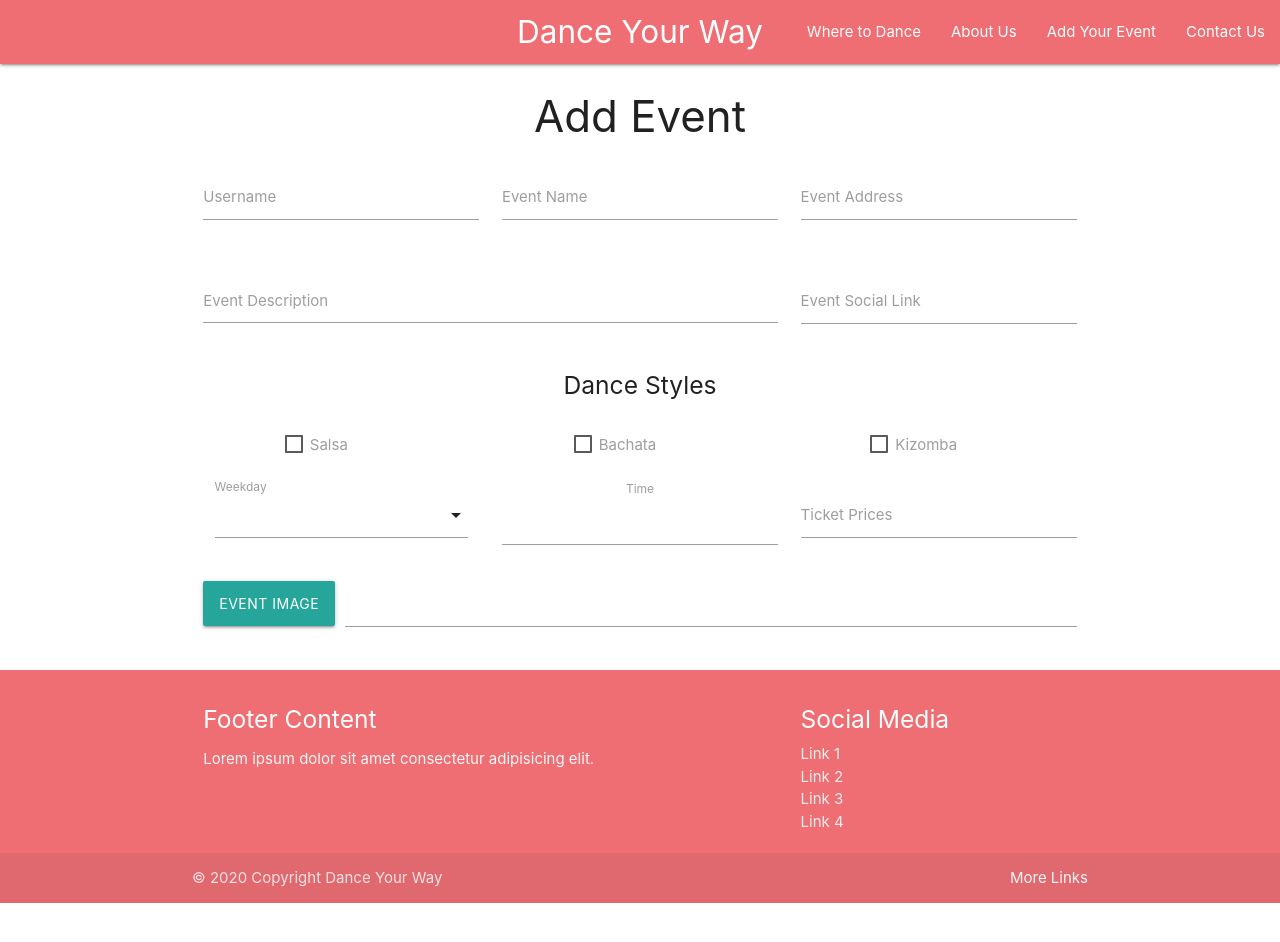
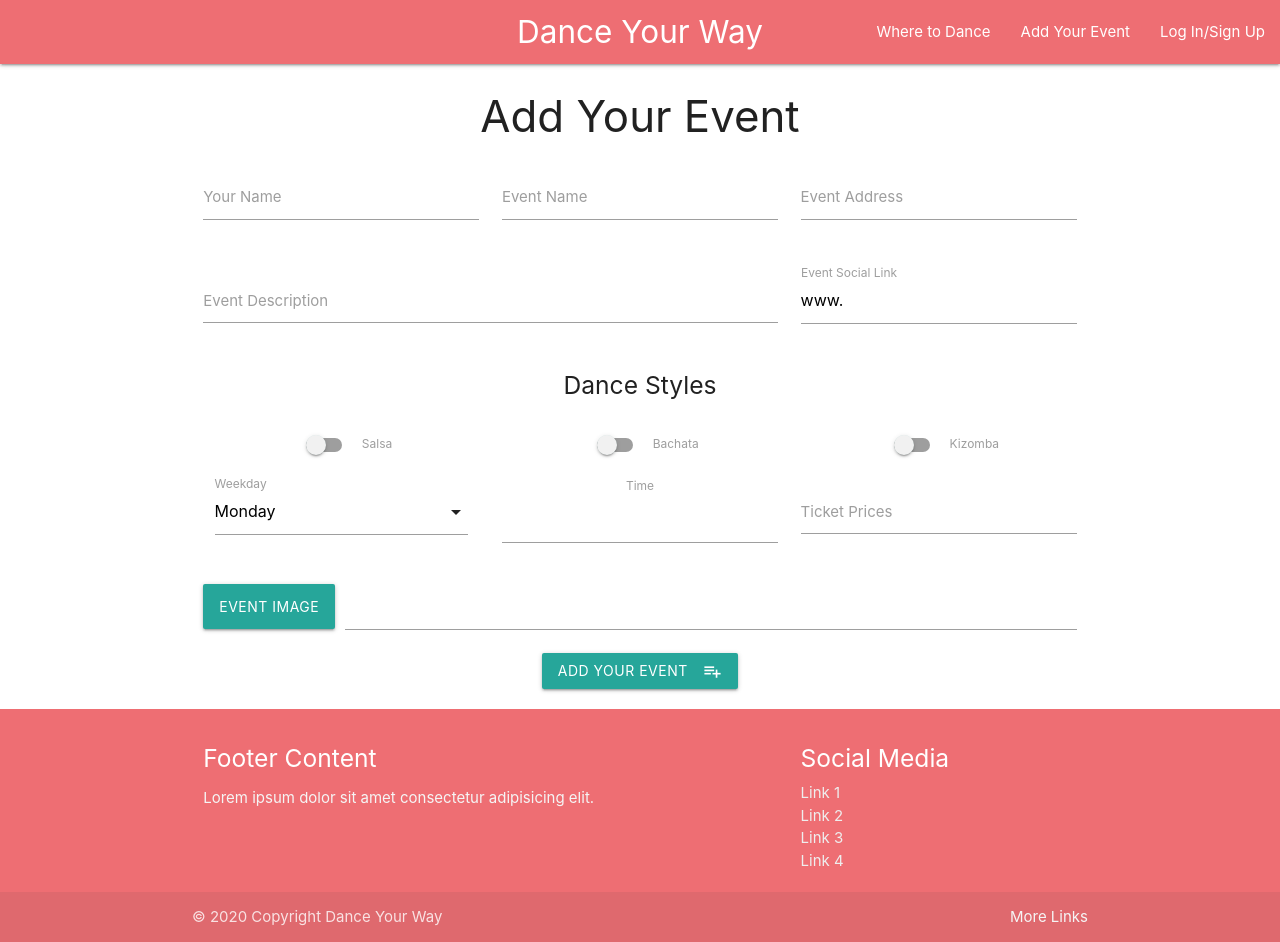
Before and after one commit to Magnusson95/Dance-Your-Way, a Flask app: page /add-event in a window 1280 px wide. Before the commit the page ends 903 px from the top, so only its background shows below. Run offline with Flask 2, Linux system fonts and the light colour scheme; data that the repository does not hold is empty; some libraries are stand-ins or nearby versions.

Commit message:
Fixed bug where forms submit when clicking enter, added id's for all entry fields, added submit button. Linked form to mongodb and tested adding events. Reformatted card-reveal with subtitles. Fixed jinja bug not collecting switch information for salsa,bachata,kizomba entries. Removed unnecessary navbar links

```diff
--- a/app.py
+++ b/app.py
@@ -28,8 +28,14 @@ def style():
 
 @app.route('/add-event')
 def add_event():
-    return render_template("add-event.html", events=mongo.db.events.find(), method="POST")
+    return render_template("add-event.html", events=mongo.db.events.find())
 
+
+@app.route('/insert-event', methods=['POST'])
+def insert_event():
+    events = mongo.db.events
+    events.insert_one(request.form.to_dict())
+    return redirect(url_for('get_events'))
 
 
 if __name__ == '__main__':
--- a/templates/add-event.html
+++ b/templates/add-event.html
@@ -1,57 +1,93 @@
 {% extends 'base.html' %} {% block content %}
 <div class="row center container">
-  <h3>Add Event</h3>
-  <form class="col s12">
+  <h3>Add Your Event</h3>
+  <form
+    action="{{url_for('insert_event')}}"
+    method="POST"
+    class="col s12"
+    id="add-event"
+  >
     <div class="row">
       <div class="input-field col s12 m4 l4">
-        <input value="" id="username" type="text" class="validate" />
-        <label class="active" for="username">Username</label>
+        <input
+          value=""
+          id="name"
+          name="name"
+          type="text"
+          class="validate"
+        />
+        <label class="active" for="name">Your Name</label>
       </div>
       <div class="input-field col s12 m4 l4">
-        <input value="" id="event_name" type="text" class="validate" />
+        <input
+          value=""
+          id="event_name"
+          name="event_name"
+          type="text"
+          class="validate"
+        />
         <label class="active" for="event_name">Event Name</label>
       </div>
       <div class="input-field col s12 m4 l4">
-        <input value="" id="address" type="text" class="validate" />
+        <input
+          value=""
+          id="address"
+          name="address"
+          type="text"
+          class="validate"
+        />
         <label class="active" for="address">Event Address</label>
       </div>
     </div>
     <div class="row">
       <div class="input-field col s12 m8">
-        <textarea id="textarea1" class="materialize-textarea"></textarea>
-        <label for="textarea1">Event Description</label>
+        <textarea
+          id="event_description"
+          name="event_description"
+          class="materialize-textarea validate"
+        ></textarea>
+        <label class="active" for="event_description">Event Description</label>
       </div>
       <div class="input-field col s12 m4">
-        <input value="" id="event_link" type="text" class="validate" />
+        <input
+          value="www."
+          id="event_link"
+          name="event_link"
+          type="text"
+          class="validate"
+        />
         <label class="active" for="event_link">Event Social Link</label>
       </div>
     </div>
     <h5>Dance Styles</h5>
     <br />
     <div class="row">
-      <div class="col s4">
+      <div class="col s4 switch">
         <label>
-          <input type="checkbox" />
-          <span class="checkbox-span">Salsa</span>
+          <input type="checkbox" name="salsa" id="salsa" />
+          <span class="lever"></span>
+          Salsa
         </label>
       </div>
-      <div class="col s4">
+      <div class="col s4 switch">
         <label>
-          <input type="checkbox" />
-          <span class="checkbox-span">Bachata</span>
+          <input type="checkbox" name="bachata" id="bachata" />
+          <span class="lever"></span>
+          Bachata
         </label>
       </div>
-      <div class="col s4">
+      <div class="col s4 switch">
         <label>
-          <input type="checkbox" />
-          <span class="checkbox-span">Kizomba</span>
+          <input type="checkbox" name="kizomba" id="kizomba" />
+          <span class="lever"></span>
+          Kizomba
         </label>
       </div>
     </div>
     <div class="row">
       <div class="col s12 m6 l4">
         <div class="input-field col s12">
-          <select multiple>
+          <select name="weekday" id="weekday">
             <option value="Monday">Monday</option>
             <option value="Tuesday">Tuesday</option>
             <option value="Wednesday">Wednesday</option>
@@ -64,24 +100,31 @@
         </div>
       </div>
       <div class="col s12 m6 l4">
-        <label class="active" for="time"
-          >Time<input type="text" id="time" class="timepicker"
-        /></label>
+        <label class="active" for="time">Time</label
+        ><input type="text" name="time" id="time" class="timepicker validate" />
       </div>
       <div class="input-field col s12 l4">
-        <input value="" id="price" type="text" class="validate" />
+        <textarea
+          id="price"
+          name="price"
+          class="materialize-textarea validate"
+        ></textarea>
         <label class="active" for="price">Ticket Prices</label>
       </div>
     </div>
     <div class="file-field input-field">
       <div class="btn">
         <span>Event Image</span>
-        <input type="file" />
+        <input type="file" name="event_image" id="event_image" />
       </div>
       <div class="file-path-wrapper">
         <input class="file-path validate" type="text" />
       </div>
     </div>
+    <button class="btn waves-effect waves-light" type="submit" name="action">
+      Add Your Event
+      <i class="material-icons right">playlist_add</i>
+    </button>
   </form>
 </div>
 {% endblock %}
--- a/templates/base.html
+++ b/templates/base.html
@@ -31,18 +31,16 @@
             >
             <ul class="right hide-on-med-and-down">
               <li><a href="{{url_for('style')}}">Where to Dance</a></li>
-              <li><a href="#">About Us</a></li>
               <li><a href="{{url_for('add_event')}}">Add Your Event</a></li>
-              <li><a href="">Contact Us</a></li>
+              <li><a href="{{url_for('add_event')}}">Log In/Sign Up</a></li>
             </ul>
           </div>
         </nav>
 
         <ul class="sidenav" id="mobile-demo">
           <li><a href="{{url_for('style')}}">Where to Dance</a></li>
-          <li><a href="#">About Us</a></li>
           <li><a href="{{url_for('add_event')}}">Add Your Event</a></li>
-          <li><a href="">Contact Us</a></li>
+          <li><a href="{{url_for('add_event')}}">Log In/Sign Up</a></li>
         </ul>
       </div>
     </header>
@@ -82,6 +80,14 @@
         $(".scrollspy").scrollSpy();
         $("select").formSelect();
         $(".timepicker").timepicker();
+        $("#name,#event_name,#address,#event_link,#salsa,#bachata,#kizomba,#time,#weekday").on("keypress", function (event) {
+            console.log("aaya");
+            var keyPressed = event.keyCode || event.which;
+            if (keyPressed === 13) {
+                event.preventDefault();
+                return false;
+            }
+        });
       });
     </script>
   </body>
```
Also changed, not shown: templates/events.html (+36 -10 lines).
